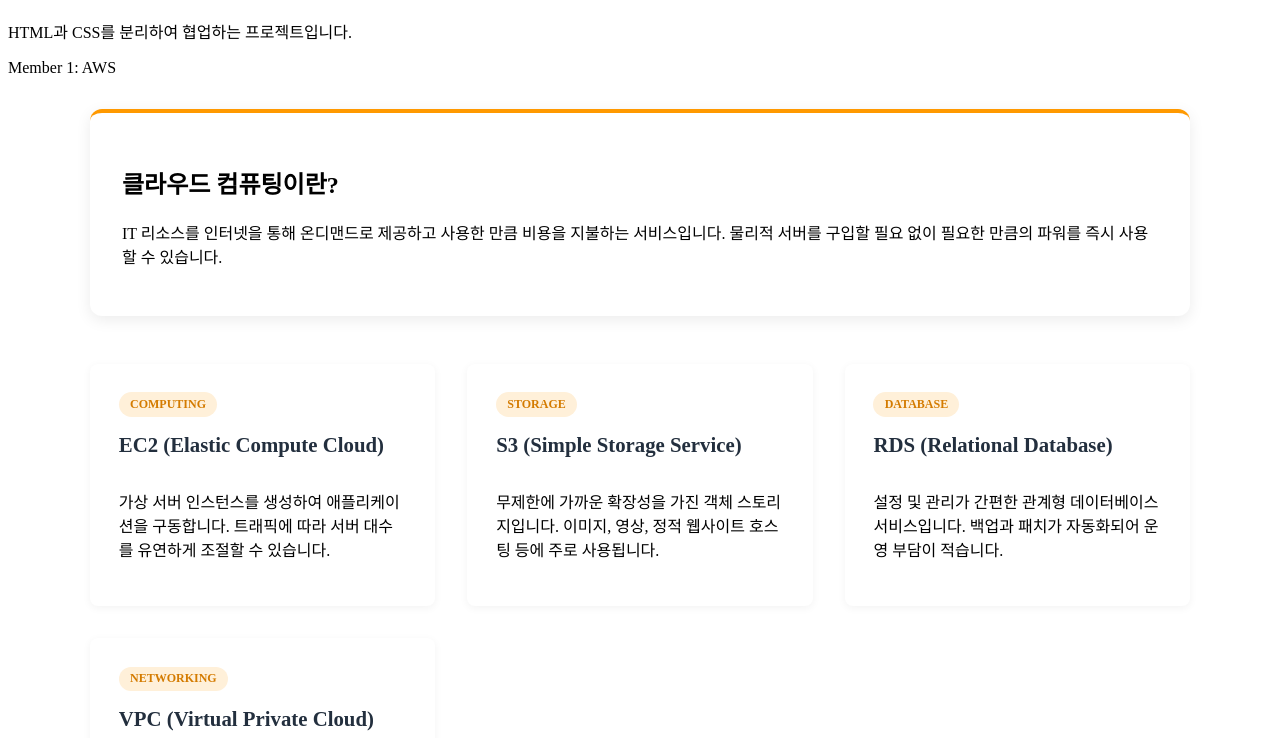
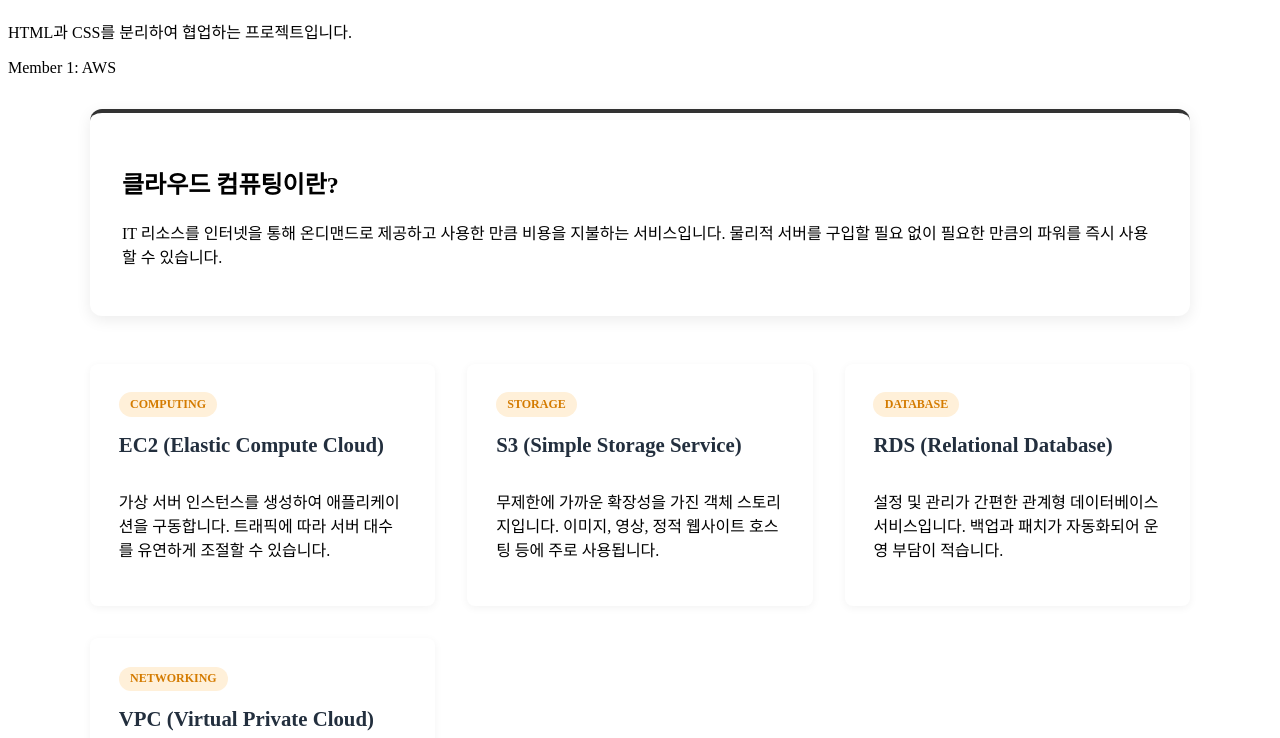
Before and after one commit to JangYuSeung/bu, a plain HTML site: page index.html in a window 1280 px wide. Shown: the part 62-800 px from the top of the page. Drawn offline with Linux system fonts and the light colour scheme; files that its build step writes are made by us from their sources.

Commit message:
style2 div color change

```diff
--- a/style2.css
+++ b/style2.css
@@ -2,7 +2,7 @@
 
 :root {
 
-    --aws-main-orange: #FF9900;
+    --aws-main-orange: #333;
 
     --aws-dark-blue: #232F3E;
 
```
